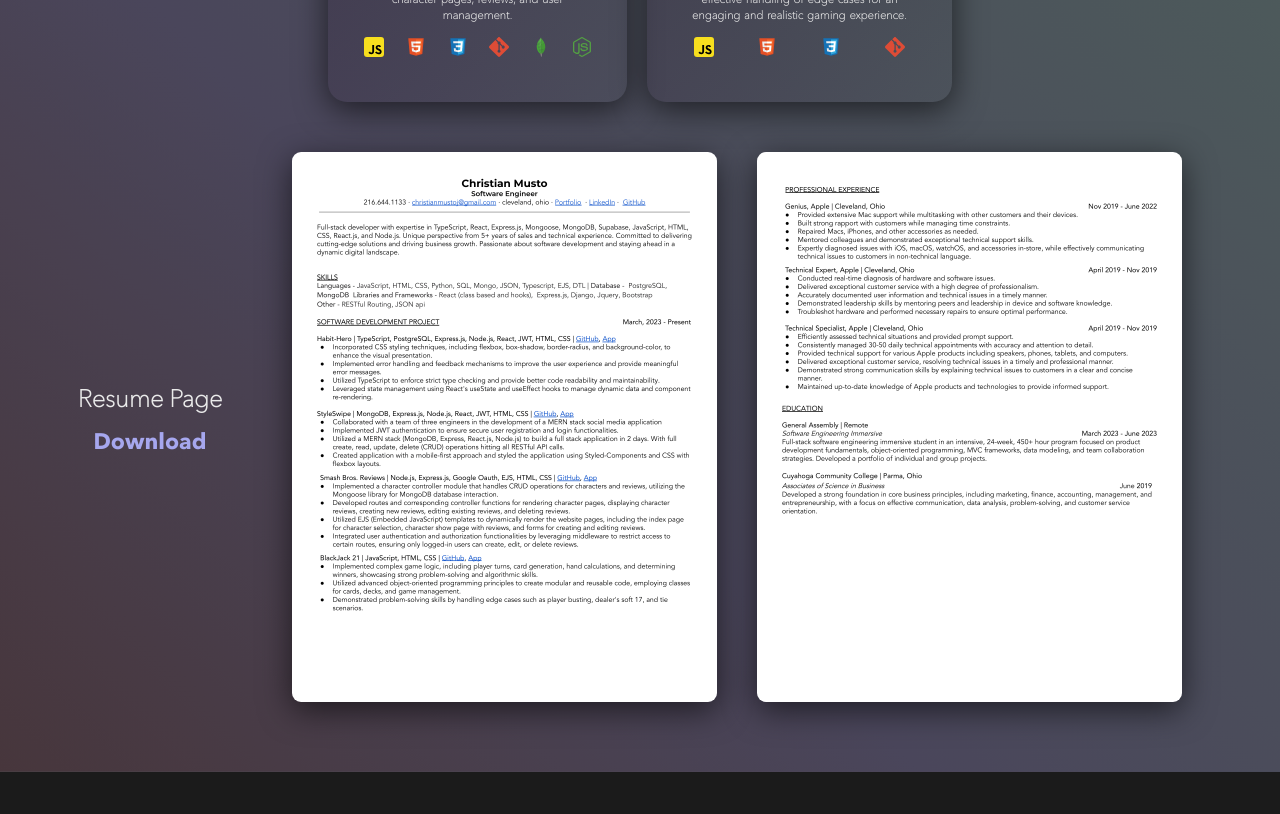
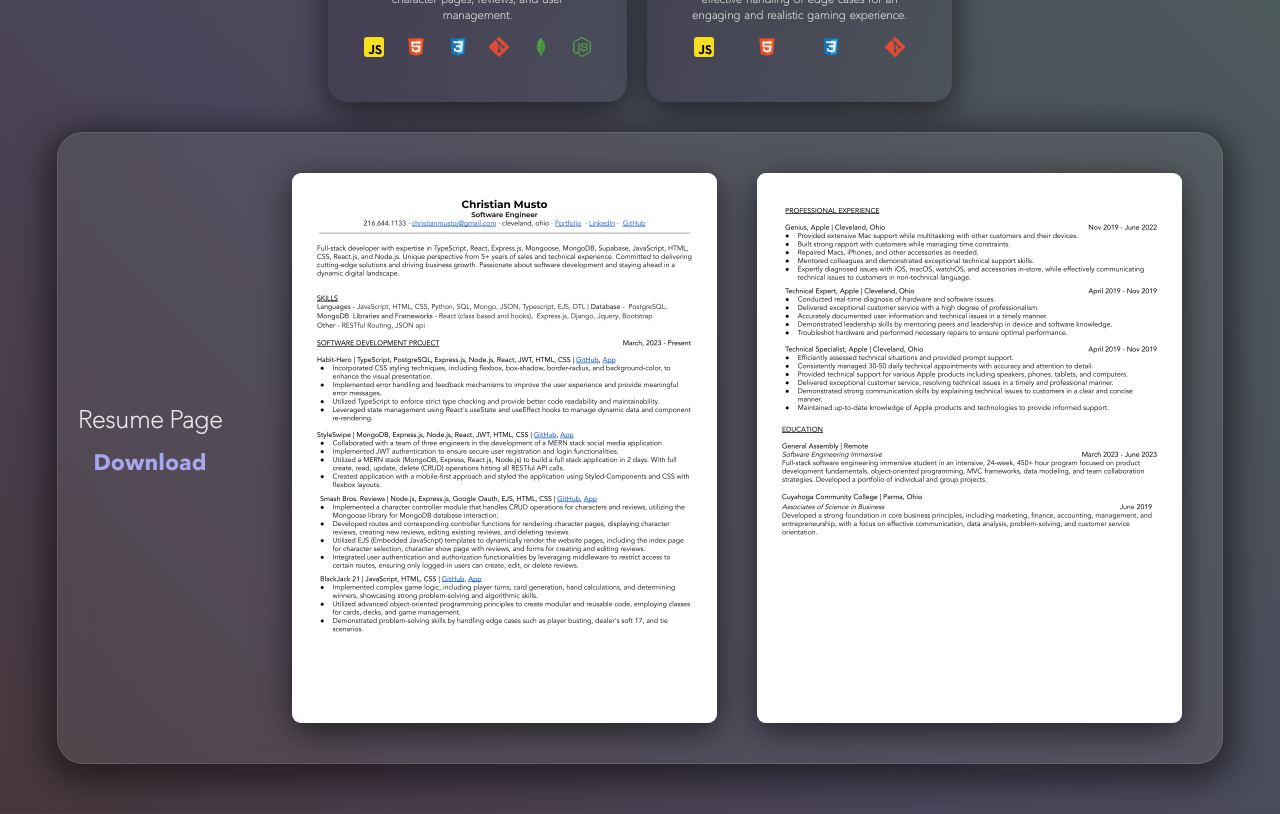
Before and after one commit to officialmusto/musto-website, a React (Vite) app: page / in a window 1280 px wide. Shown: the part 1780-2594 px from the top of the page. Before the commit the page ends 2552 px from the top, so only its background shows below. Built offline with nearby package versions, Linux system fonts and the light colour scheme.

Commit message:
update styling

```diff
--- a/src/components/NavBar/NavBar.css
+++ b/src/components/NavBar/NavBar.css
@@ -19,10 +19,8 @@
 .nav {
   display: flex;
   justify-content: space-around;
-
   font-family: "avenir-next-bold", Arial, Helvetica, sans-serif;
   font-size: 1.6rem;
-  text-decoration: none;
   color: #cfcfcf;
   margin-right: 10px;
   margin-left: 10px;
--- a/src/components/Resume/Resume.css
+++ b/src/components/Resume/Resume.css
@@ -4,6 +4,14 @@
   justify-content: center;
   align-content: center;
   align-self: center;
+  background: #7575753a;
+  border: solid 1px #b2b2b231;
+  border-radius: 20px;
+  backdrop-filter: blur(17px);
+  -webkit-backdrop-filter: blur(17px);
+  box-shadow: 0 8px 32px 10px #0000007e;
+  border-radius: 26px;
+  padding: 20px;
 }
 
 .resume-text-link {
```
